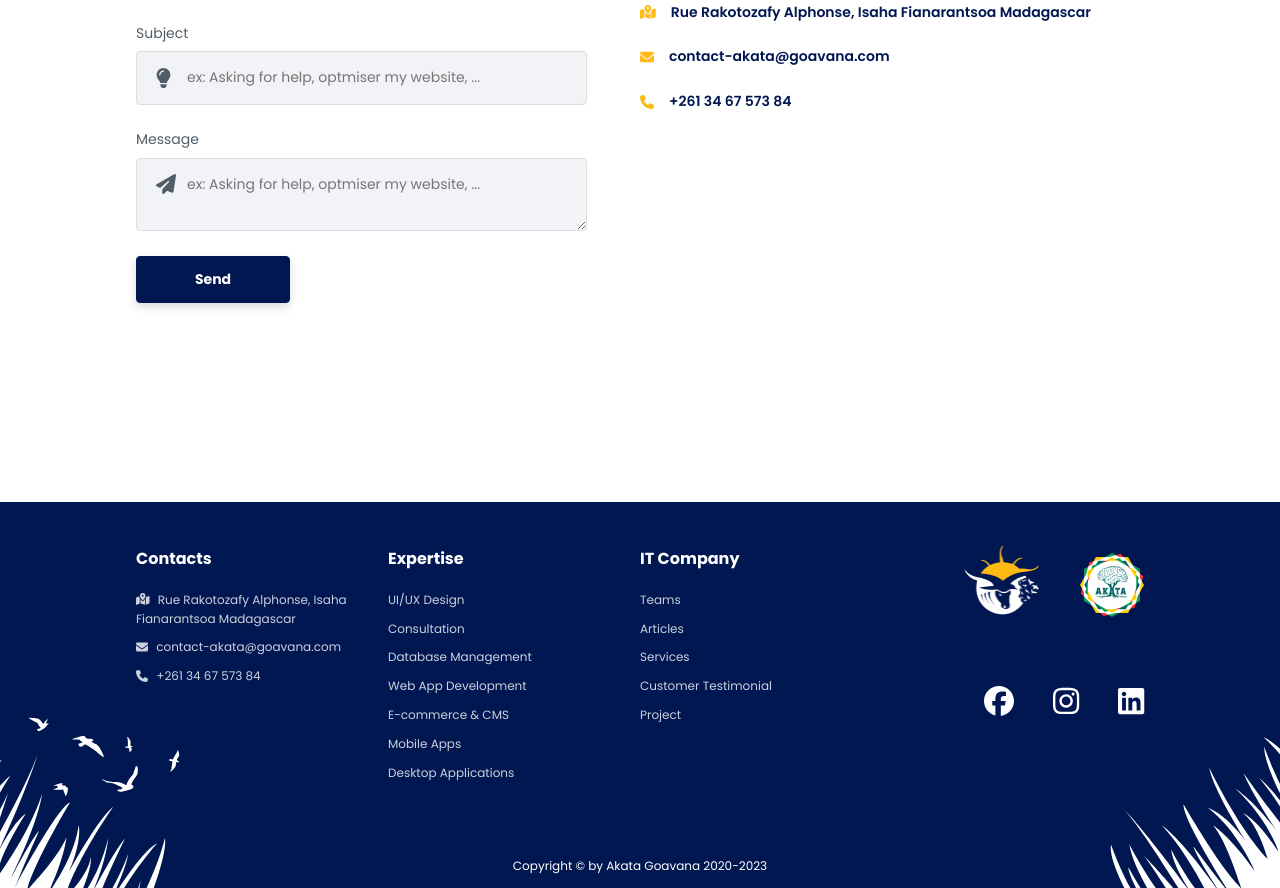
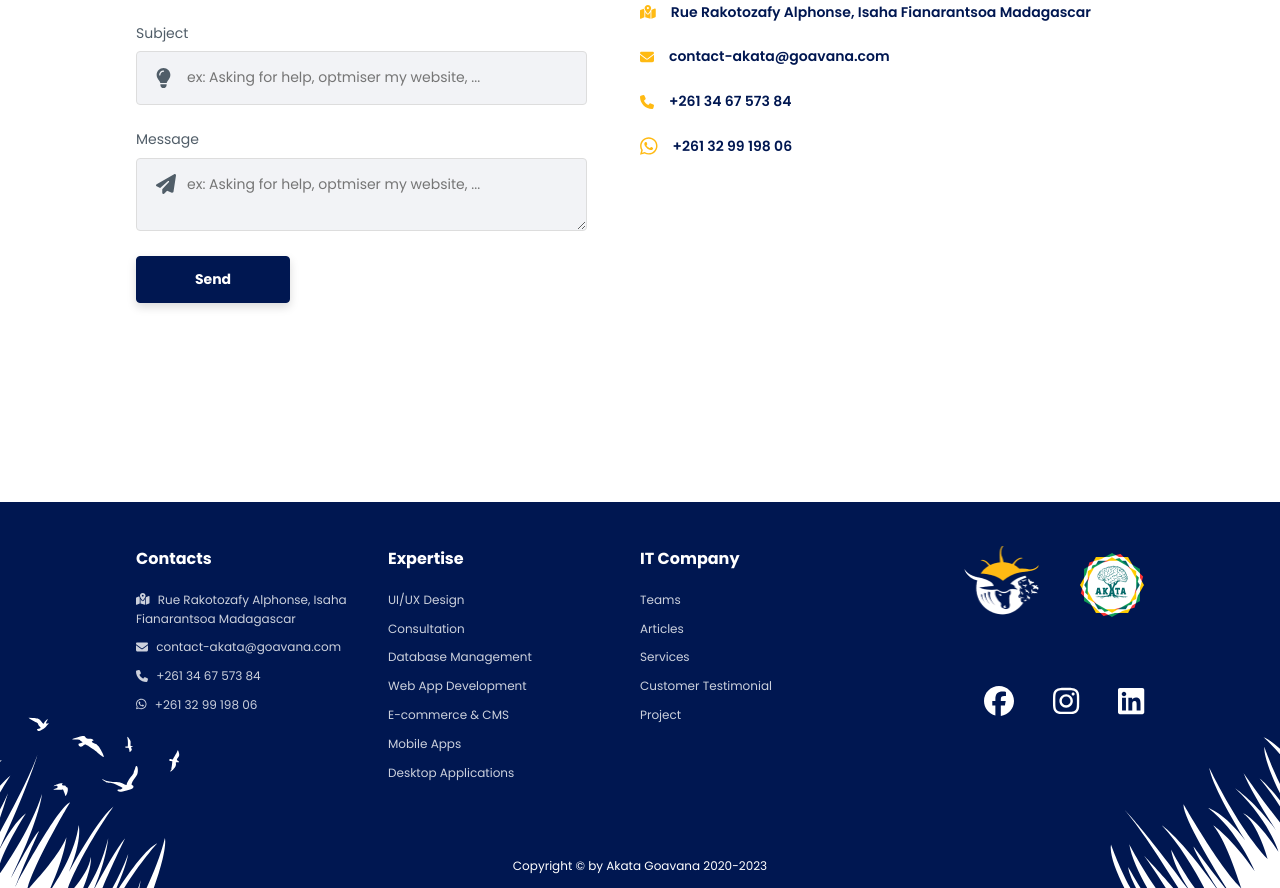
Before and after one commit to maxime-dot/website3, a Next.js app: page / in a window 1280 px wide. Shown: the part 6180-7068 px from the top of the page. Built offline with nearby package versions, Linux system fonts and the light colour scheme.

Commit message:
refactor: add whatpp in contact

```diff
--- a/src/components/footer/Footer.tsx
+++ b/src/components/footer/Footer.tsx
@@ -6,7 +6,9 @@ import {
   faFacebook,
   faInstagram,
   faLinkedin,
+  faWhatsapp,
 } from "@fortawesome/free-brands-svg-icons";
+
 import "./footer.scss";
 import contactData from "@/data/contacts.json";
 import serviceList from "@/data/services.json";
@@ -53,6 +55,17 @@ const Footer: React.FC = () => {
                   style={{ marginRight: "5px" }}
                 />{" "}
                 {contactData.phone}
+              </Link>
+            </li>
+            <li className="akata-text-small">
+              <Link href={"tel:+261346757384"}>
+                {" "}
+                <FontAwesomeIcon
+                  icon={faWhatsapp}
+                  className="link-icon"
+                  style={{ marginRight: "5px" }}
+                />{" "}
+                {contactData.whatapp}
               </Link>
             </li>
           </ul>
--- a/src/components/sections/contacts/Contact.tsx
+++ b/src/components/sections/contacts/Contact.tsx
@@ -14,6 +14,8 @@ import {
   faExclamationTriangle,
   faMapLocationDot,
 } from "@fortawesome/free-solid-svg-icons";
+
+import { faWhatsapp } from "@fortawesome/free-brands-svg-icons";
 
 import Button from "../../button/normal/Button";
 import contactData from "@/data/contacts.json";
@@ -271,6 +273,15 @@ const Contacts: React.FC = () => {
             <FontAwesomeIcon icon={faPhone} className="list-icon" />{" "}
             {contactData.phone}
           </li>
+          <li className="text-item akata-text-medium d-flex">
+            {" "}
+            <FontAwesomeIcon
+              icon={faWhatsapp}
+              className="list-icon"
+              style={{ fontSize: "20px" }}
+            />{" "}
+            {contactData.whatapp}
+          </li>
         </ul>
       </div>
     </section>
--- a/src/data/contacts.json
+++ b/src/data/contacts.json
@@ -2,6 +2,7 @@
   "adress": "Rue Rakotozafy Alphonse, Isaha Fianarantsoa Madagascar",
   "mail": "contact-akata@goavana.com",
   "phone": "+261 34 67 573 84",
+  "whatapp": "+261 32 99 198 06",
   "socialLink": {
     "facebook":"https://www.facebook.com/profile.php?id=100064269933528",
     "linkedin":"https://www.linkedin.com/company/73925143/admin/feed/posts/" ,
```
